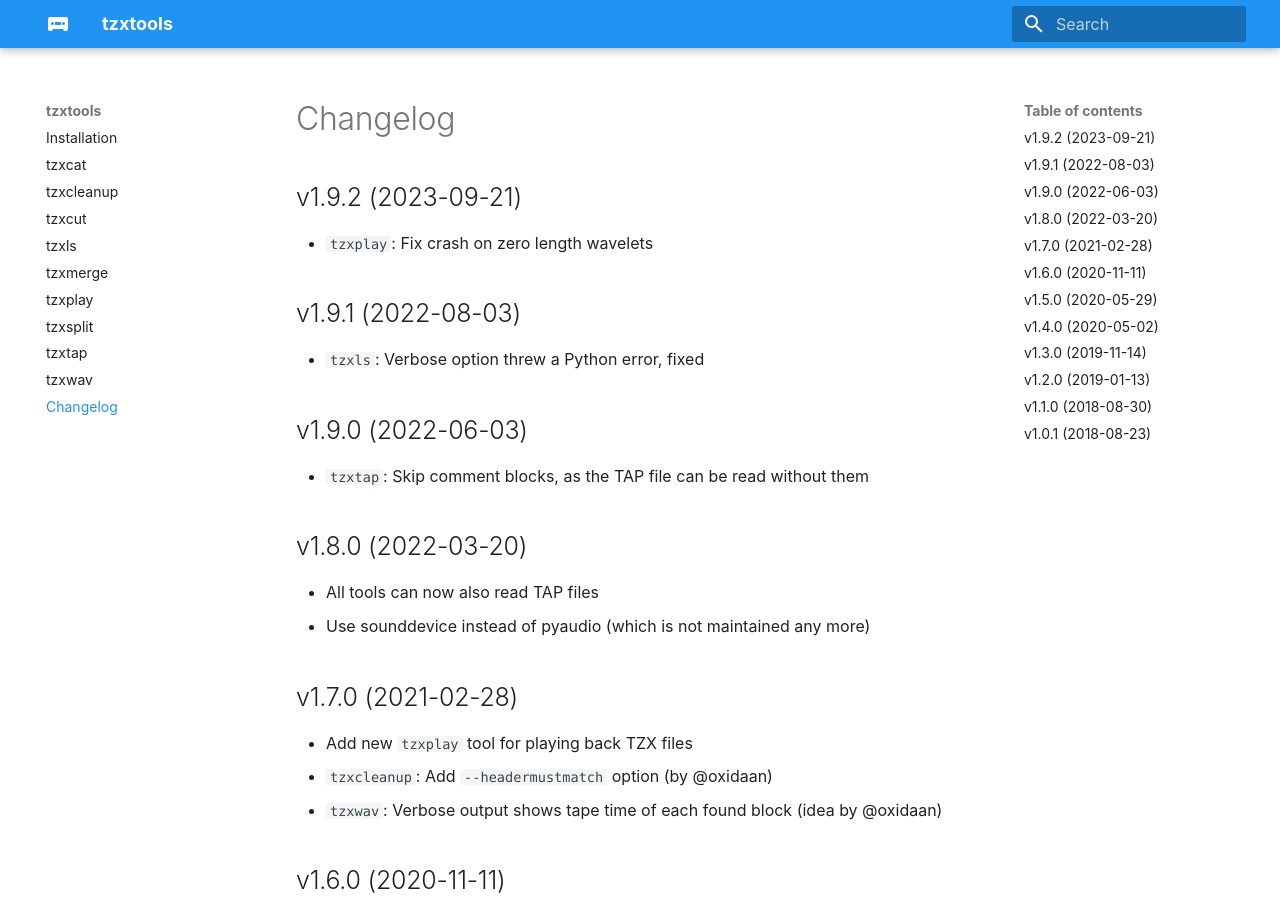
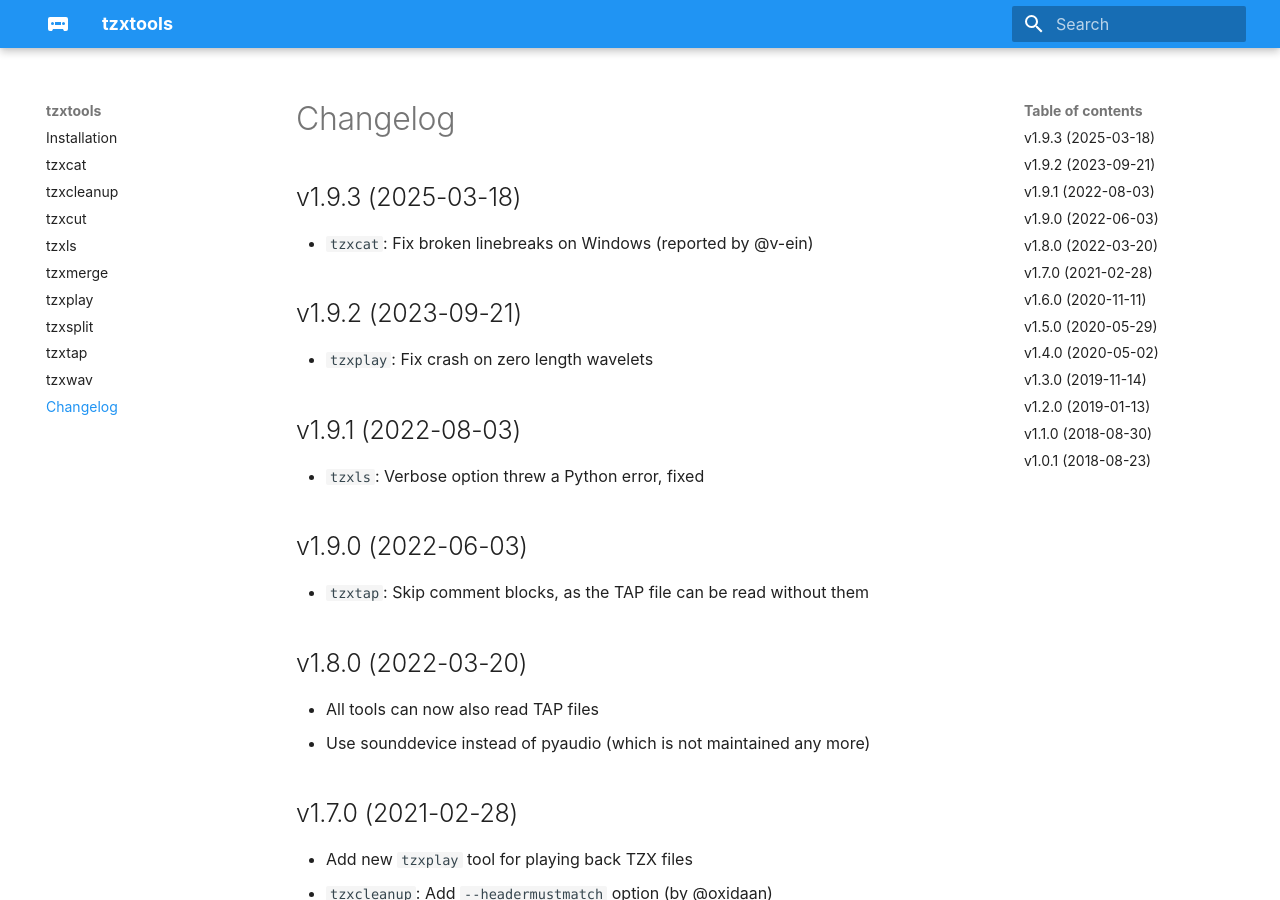
Before and after one commit to shred/tzxtools, an MkDocs documentation site: the page built from docs/changelog.md, in a window 1280 px wide and 900 px high. Built offline with MkDocs 1.6.1 and Material for MkDocs 9.7.7, drawn with Linux system fonts in a browser that asks for light colours.

Commit message:
Update changelog

```diff
--- a/docs/changelog.md
+++ b/docs/changelog.md
@@ -1,4 +1,8 @@
 # Changelog
+
+## v1.9.3 (2025-03-18)
+
+* `tzxcat`: Fix broken linebreaks on Windows (reported by @v-ein)
 
 ## v1.9.2 (2023-09-21)
 
```
